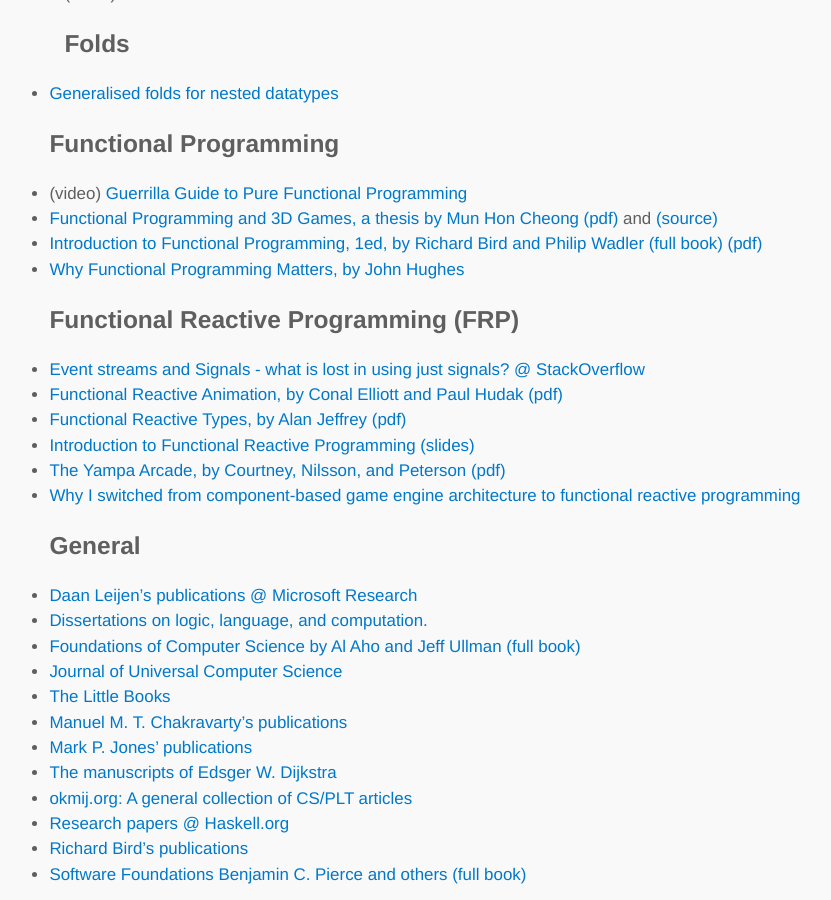
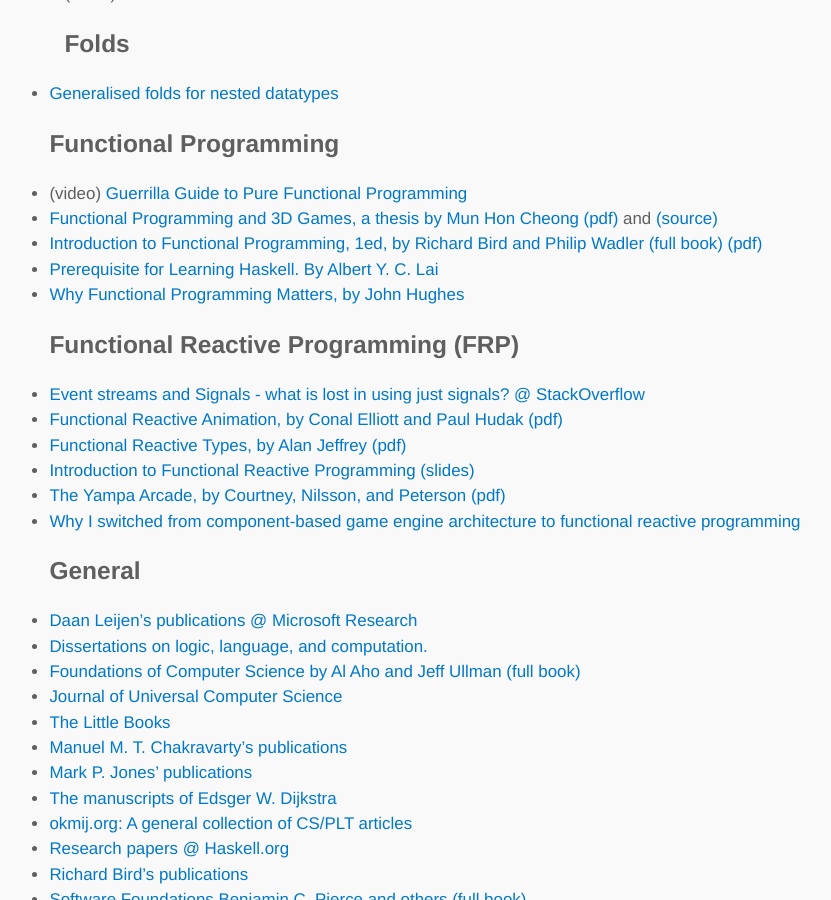
Before and after one commit to lambdatoast/lambdatoast.github.com, a Jekyll site: the page built from cs-resources/index.md, in a window 1280 px wide and 900 px high, scrolled down 3071 px. Shown: the whole window, without its empty margins (200-1031 px from the left). Built offline with Jekyll 4.4.1, drawn with Linux system fonts in a browser that asks for light colours.

Commit message:
Add link to a cool and short article 'Prerequisite for Learning Haskell'.

```diff
--- a/cs-resources/index.md
+++ b/cs-resources/index.md
@@ -104,6 +104,7 @@
   - (video) [Guerrilla Guide to Pure Functional Programming](http://vimeo.com/20293743)
   - [Functional Programming and 3D Games, a thesis by Mun Hon Cheong (pdf)](http://www.cse.unsw.edu.au/~pls/thesis/munc-thesis.pdf) and [(source)](http://www.haskell.org/haskellwiki/Frag)
   - [Introduction to Functional Programming, 1ed, by Richard Bird and Philip Wadler (full book) (pdf)](http://www.nlda-tw.nl/janmartin/vakken/TFIT/Extra%20materiaal/Bird_Wadler.%20Introduction%20to%20Functional%20Programming.1ed.pdf)
+  - [Prerequisite for Learning Haskell. By Albert Y. C. Lai](http://www.vex.net/~trebla/haskell/prerequisite.xhtml)
   - [Why Functional Programming Matters, by John Hughes](http://www.cse.chalmers.se/~rjmh/Papers/whyfp.html)
 ## Functional Reactive Programming (FRP)
   - [Event streams and Signals - what is lost in using just signals? @ StackOverflow](http://stackoverflow.com/questions/22989253/frp-event-streams-and-signals-what-is-lost-in-using-just-signals/23050799)
```
